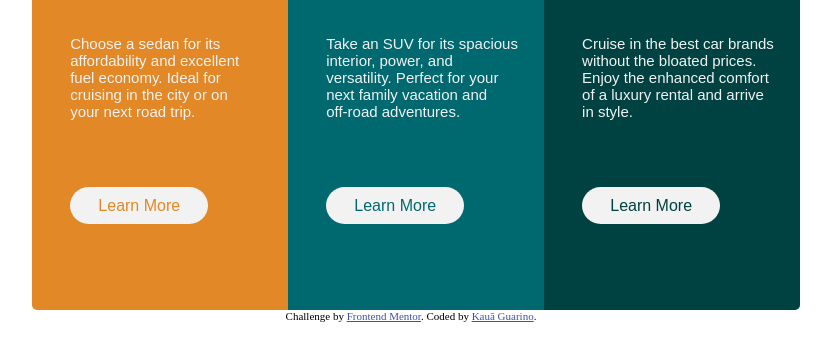
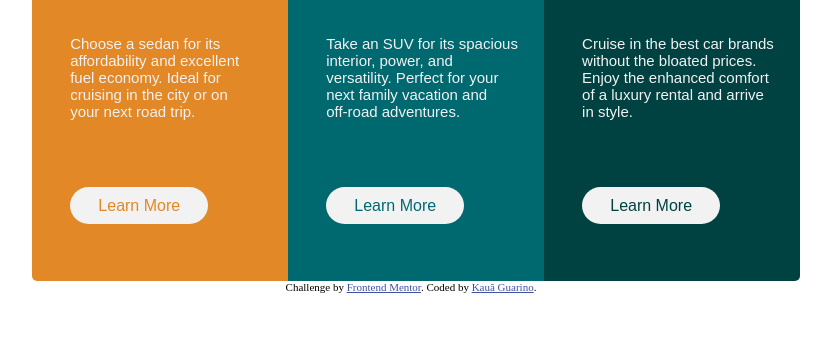
Before and after one commit to Kauaguarinogabriell/3-column-preview-card-component-main, a plain HTML site: page index.html in a window 1280 px wide. Shown: the part 221-582 px from the top of the page, without its empty margins (229-1060 px from the left). Drawn offline with Linux system fonts and the light colour scheme.

```diff
--- a/index.html
+++ b/index.html
@@ -21,19 +21,19 @@
     }
     .card1{
       width: 27%;
-      padding-bottom: 10%;
+      padding-bottom: 7%;
       background-color: hsl(31, 77%, 52%);
       border-top-left-radius: 5px;
       border-bottom-left-radius: 5px;
     }
     .card2{
       width: 27%;
-      padding-bottom: 10%;
+      padding-bottom: 7%;
       background-color: hsl(184, 100%, 22%);
     }
     .card3{
       width: 27%;
-      padding-bottom: 10%;
+      padding-bottom: 7%;
       background-color: hsl(179, 100%, 13%);
       border-top-right-radius: 5px;
       border-bottom-right-radius: 5px;
@@ -60,6 +60,7 @@
       text-decoration: none;
       padding: 4% 11% 4% 11%;
       border-radius: 30px;
+      margin-top: 17%;
       margin-left: 15%;
       background-color:hsl(0, 0%, 95%);
       font-family: 'Lexend Deca', sans-serif;
```
